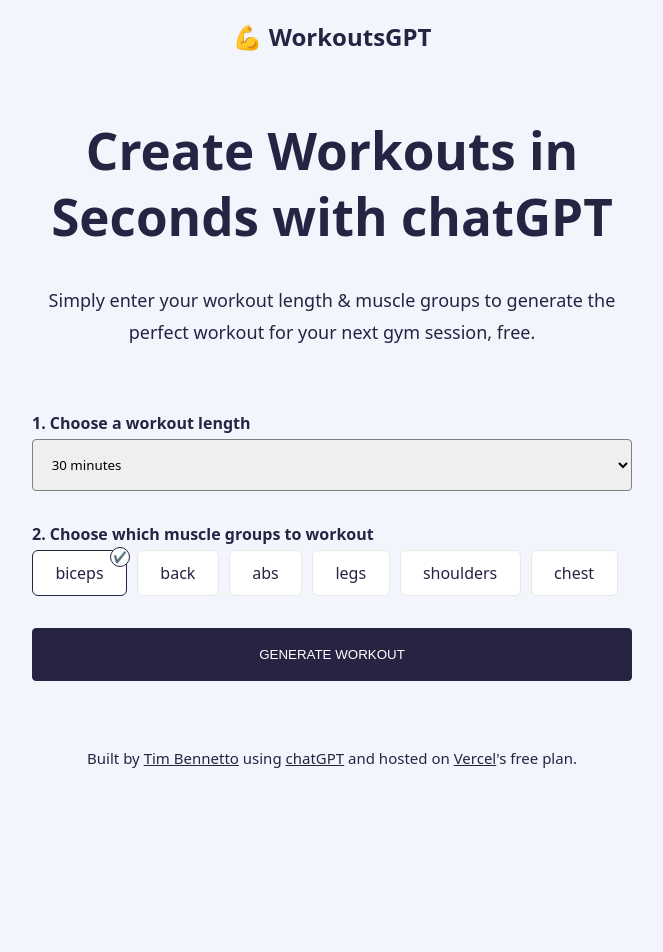
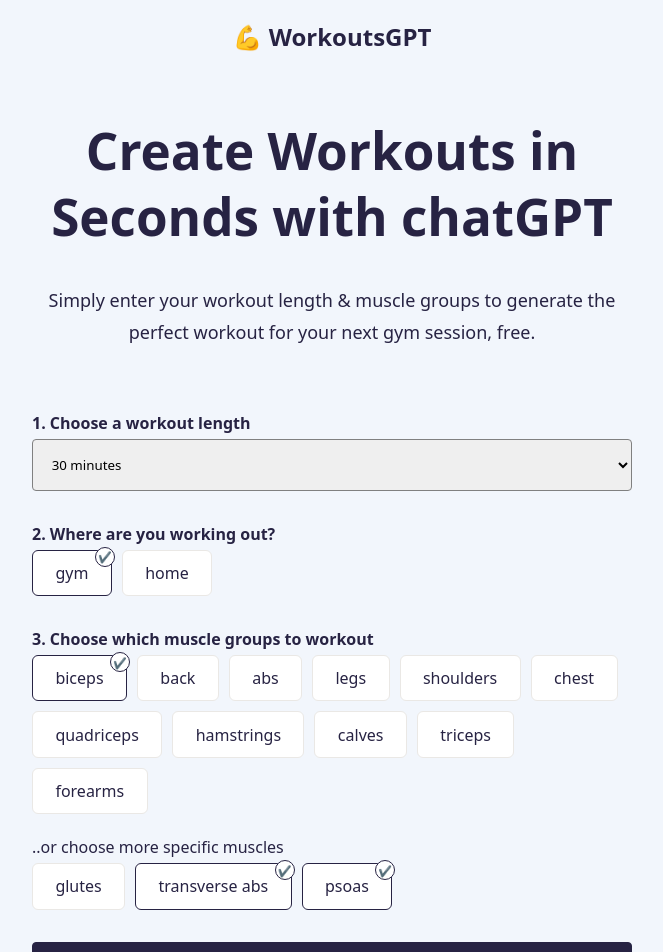
Before and after one commit to timb-103/workoutsGPT, a Nuxt app: page / in a window 1280 px wide. Shown: the top 952 px of the page, without its empty margins (308-971 px from the left). Before the commit the page ends 835 px from the top, so only its background shows below. Built offline with nearby package versions, Linux system fonts and the light colour scheme.

Commit message:
Added more muscle groups, and a location option

```diff
--- a/app.vue
+++ b/app.vue
@@ -21,18 +21,52 @@
         </select>
       </div>
 
+      <!-- Location  -->
+      <div>
+        <label><strong>2. Where are you working out?</strong></label>
+        <div class="options">
+          <div
+            v-for="(item, index) in locations"
+            :key="index"
+            class="option"
+            :class="{ 'option-selected': location === item }"
+            @click="toggleLocation(item)"
+          >
+            <span class="option-check">✔️</span>
+            {{ item }}
+          </div>
+        </div>
+      </div>
+
       <!-- Muscle Groups -->
       <div>
-        <label><strong>2. Choose which muscle groups to workout</strong></label>
-        <div class="muscle-groups">
+        <label><strong>3. Choose which muscle groups to workout</strong></label>
+        <div class="options">
           <div
             v-for="(item, index) in muscleGroups"
             :key="index"
-            class="muscle-group"
-            :class="{ 'muscle-group-selected': muscleGroupsSelected.includes(item) }"
+            class="option"
+            :class="{ 'option-selected': muscleGroupsSelected.includes(item) }"
             @click="toggleMuscleGroup(item)"
           >
-            <span class="muscle-group-check">✔️</span>
+            <span class="option-check">✔️</span>
+            {{ item }}
+          </div>
+        </div>
+
+        <br />
+
+        <!-- Advanced Muscle Groups -->
+        <label>..or choose more specific muscles</label>
+        <div class="options">
+          <div
+            v-for="(item, index) in muscleGroupsAdvanced"
+            :key="index"
+            class="option"
+            :class="{ 'option-selected': muscleGroupsSelected.includes(item) }"
+            @click="toggleMuscleGroup(item)"
+          >
+            <span class="option-check">✔️</span>
             {{ item }}
           </div>
         </div>
@@ -69,13 +103,21 @@
 
 const loading = ref(false)
 
+// locations
+const locations = ref(['gym', 'home'])
+const location = ref('gym')
+function toggleLocation(value: string) {
+  location.value = value
+}
+
 // workout length
 const length = ref(30)
 const lengths = [5, 10, 15, 20, 25, 30, 35, 40, 45, 50, 55, 60]
 
 // muscle groups
-const muscleGroups = ['biceps', 'back', 'abs', 'legs', 'shoulders', 'chest']
-const muscleGroupsSelected = ref(['biceps'])
+const muscleGroups = ['biceps', 'back', 'abs', 'legs', 'shoulders', 'chest', 'quadriceps', 'hamstrings', 'calves', 'triceps', 'forearms']
+const muscleGroupsAdvanced = ['glutes', 'transverse abs', 'psoas']
+const muscleGroupsSelected = ref(['biceps', 'transverse abs', 'psoas'])
 
 function toggleMuscleGroup(value: string) {
   const index = muscleGroupsSelected.value.findIndex((v) => v === value)
@@ -97,7 +139,10 @@
 
   try {
     // generate the workout
-    const data = await $fetch('/api/generate', { method: 'post', body: { length: length.value, muscleGroups: muscleGroupsSelected.value } })
+    const data = await $fetch('/api/generate', {
+      method: 'post',
+      body: { length: length.value, muscleGroups: muscleGroupsSelected.value, location: location.value },
+    })
 
     // set the results
     workout.value = data
@@ -125,26 +170,26 @@
 }
 
 /* Muscle Groups */
-.muscle-groups {
+.options {
   display: flex;
   flex-wrap: wrap;
   gap: 10px;
 }
-.muscle-group {
+.option {
   border: 1px solid var(--grey);
   border-radius: 6px;
   background: #fff;
   padding: 0.7em 1.4em;
   position: relative;
 }
-.muscle-group:hover {
+.option:hover {
   background: #fafafa;
   cursor: pointer;
 }
-.muscle-group-selected {
+.option-selected {
   border-color: var(--black);
 }
-.muscle-group-check {
+.option-check {
   display: none;
   position: absolute;
   top: -4px;
@@ -158,7 +203,7 @@
   border: 1px solid var(--black);
   font-size: 11px;
 }
-.muscle-group-selected > .muscle-group-check {
+.option-selected > .option-check {
   display: flex;
 }
 
```
Also changed, not shown: 1 other file (tests, documents, lock files or other folders).
